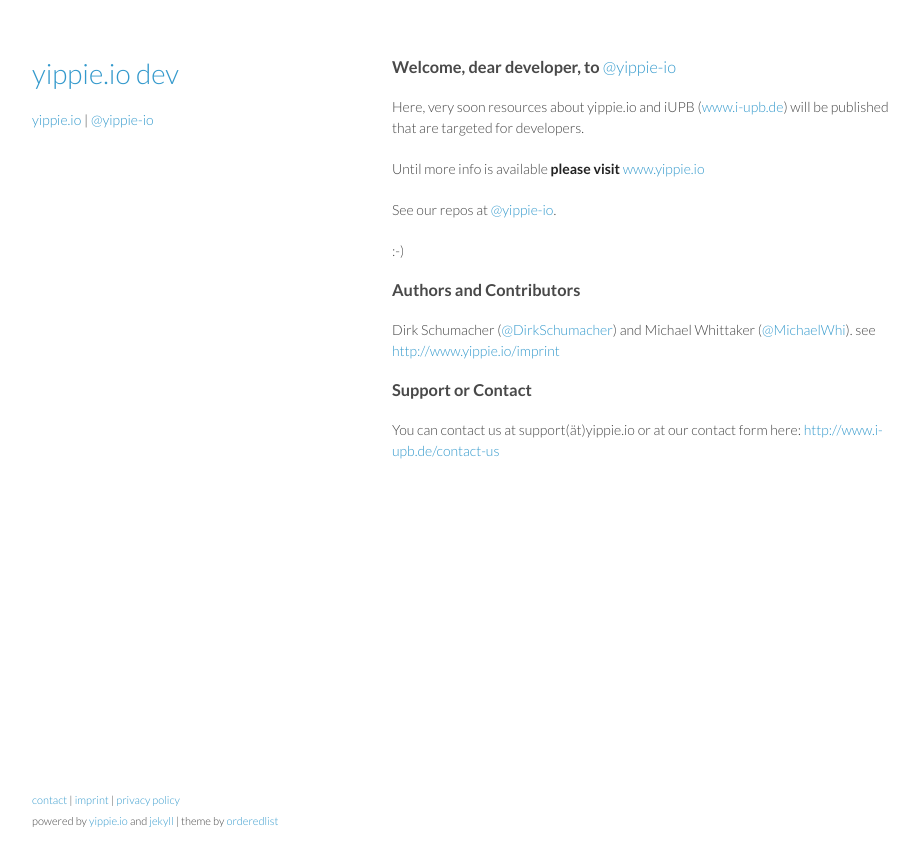
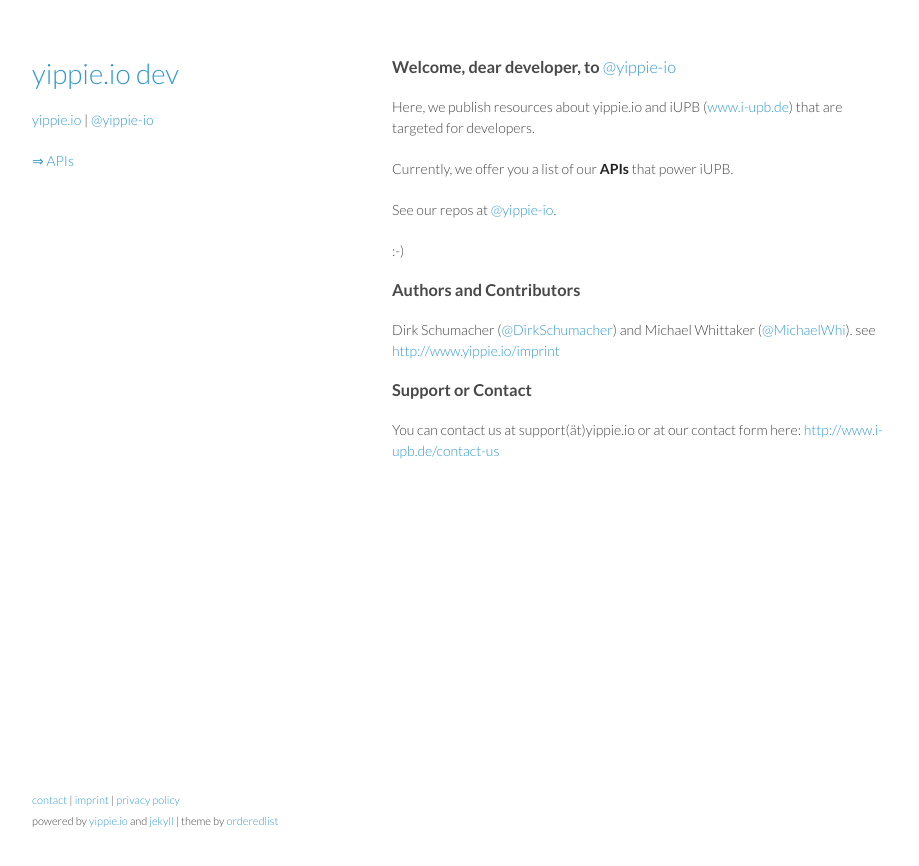
Before and after one commit to yippie-io/yippie-io.github.com, a Jekyll site: the page built from index.html, in a window 1280 px wide. Shown: the top 866 px of the page, without its empty margins (178-1097 px from the left). Built offline with Jekyll 4.4.1, drawn with Linux system fonts in a browser that asks for light colours.

Commit message:
ship it! links in the header and on the front page to our APIs

```diff
--- a/_layouts/page.html
+++ b/_layouts/page.html
@@ -17,7 +17,7 @@
       <header>
         <h1><a href="/">yippie.io dev</a></h1>
         <p><a href="http://www.yippie.io">yippie.io</a> | <a href="https://github.com/yippie-io" class="user-mention">@yippie-io</a></p>
-
+		<nav><p><a href="apis.html">⇒ APIs</a></p></nav>
       </header>
       <section>
 		{{ content }}
--- a/index.html
+++ b/index.html
@@ -6,9 +6,9 @@
 <h3>Welcome, dear developer, to <a href="https://github.com/yippie-io" class="user-mention">@yippie-io</a>
 </h3>
 
-<p>Here, very soon resources about yippie.io and iUPB (<a href="http://www.i-upb.de">www.i-upb.de</a>) will be published that are targeted for developers.</p>
+<p>Here, we publish resources about yippie.io and iUPB (<a href="http://www.i-upb.de">www.i-upb.de</a>) that are targeted for developers.</p>
 
-<p>Until more info is available <strong>please visit <a href="http://www.yippie.io">www.yippie.io</a></strong></p>
+<p>Currently, we offer you a list of our <a href="apis.html"><strong>APIs</strong></a> that power iUPB.</p>
 
 <p>See our repos at <a href="https://github.com/yippie-io" class="user-mention">@yippie-io</a>.</p>
 
```
